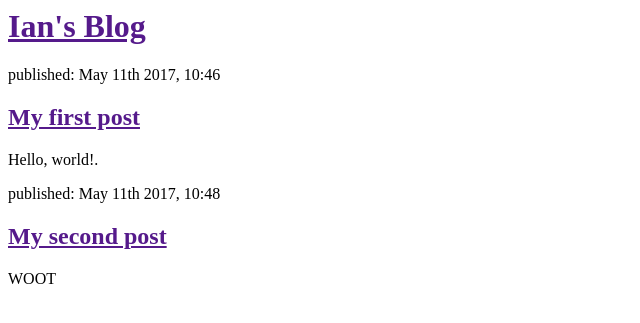
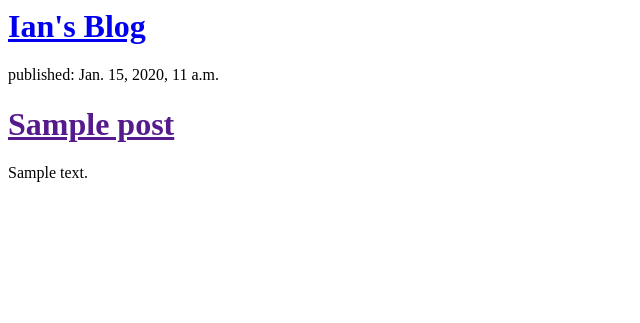
Before and after one commit to ian-mckellar/my-first-blog, a Django app: template blog/templates/blog/post_list.html in a window 1280 px wide. Shown: the top 323 px of the page, without its empty margins (0-640 px from the left). Run offline with Django 3.2, Linux system fonts and the light colour scheme; the template is opened without the code that fills it: values that come from a table or form of the project are taken from there, others are empty; tables that the repository leaves empty hold one stand-in row (values such as "Sample post").

Commit message:
Modified templates to display posts from database.

```diff
--- a/blog/templates/blog/post_list.html
+++ b/blog/templates/blog/post_list.html
@@ -1,22 +1,11 @@
-<html>
-    <head>
-        <title>Ian's blog</title>
-    </head>
-    <body>
-        <div>
-            <h1><a href="">Ian's Blog</a></h1>
-        </div>
+<div>
+    <h1><a href="/">Ian's Blog</a></h1>
+</div>
 
-        <div>
-            <p>published: May 11th 2017, 10:46</p>
-            <h2><a href="">My first post</a></h2>
-            <p>Hello, world!.</p>
-        </div>
-
-        <div>
-            <p>published: May 11th 2017, 10:48</p>
-            <h2><a href="">My second post</a></h2>
-            <p>WOOT</p>
-        </div>
-    </body>
-</html>
+{% for post in posts %}
+    <div>
+        <p>published: {{ post.published_date }}</p>
+        <h1><a href="">{{ post.title }}</a></h1>
+        <p>{{ post.text|linebreaksbr }}</p>
+    </div>
+{% endfor %}
--- a/blog/views.py
+++ b/blog/views.py
@@ -1,4 +1,8 @@
 from django.shortcuts import render
+from django.utils import timezone
+from .models import Post
+
 
 def post_list(request):
+    posts = Post.objects.filter(published_date__lte=timezone.now()).order_by('published_date')
     return render(request, 'blog/post_list.html', {})
```
